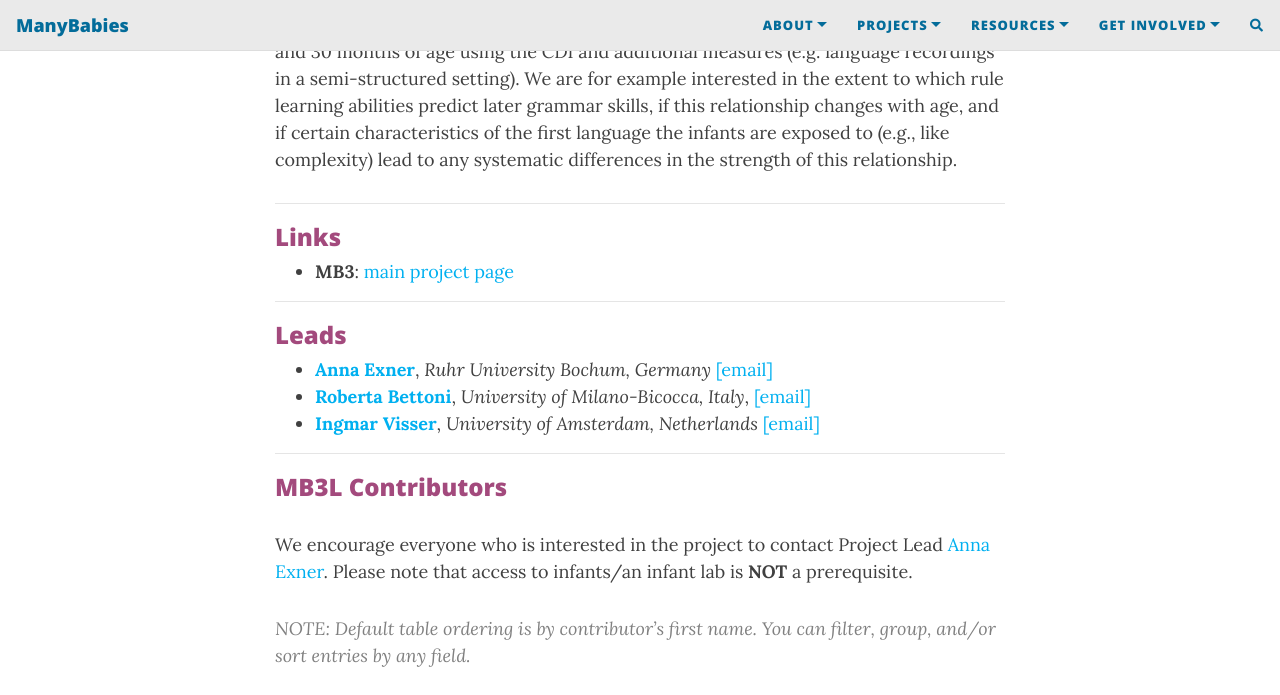
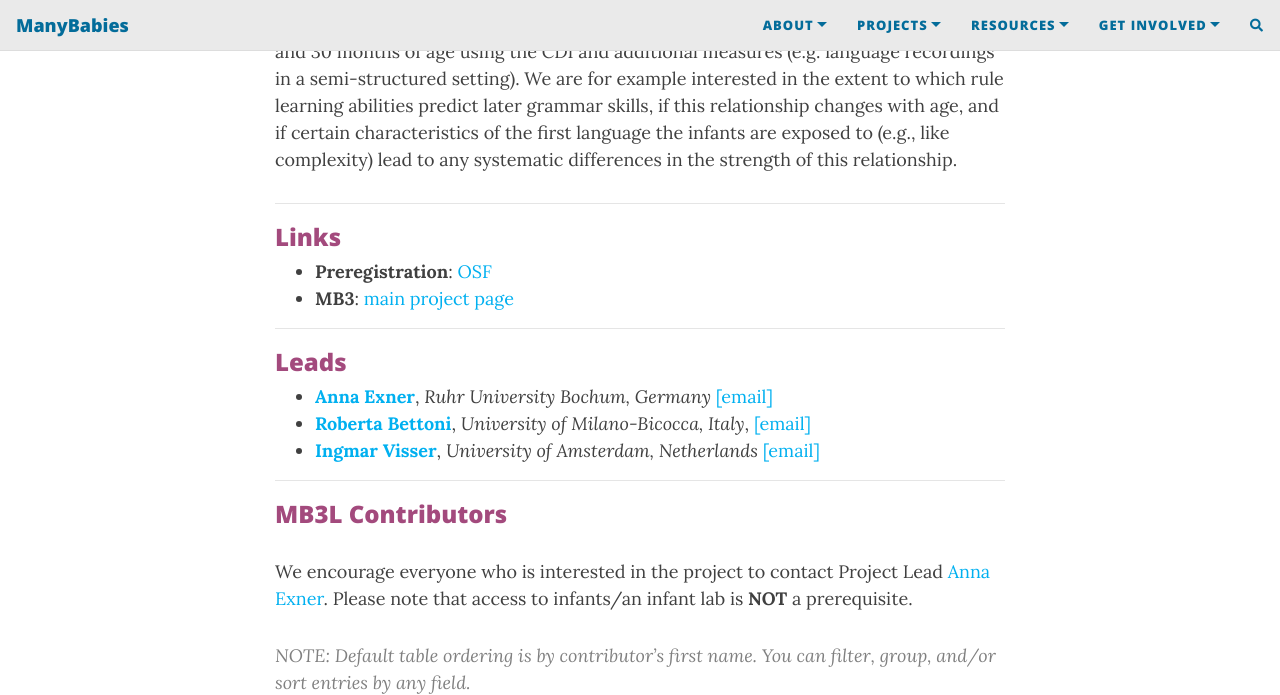
Before and after one commit to manybabies/manybabies.github.io, a Jekyll site: the page built from MB3L.md, in a window 1280 px wide and 900 px high, scrolled down 587 px, cut to the strip 0-695 px from the top of the window. Built offline with Jekyll 4.4.1, drawn with Linux system fonts in a browser that asks for light colours; nearby versions of some CDN libraries; comment, search, counter and statistics services are not loaded.

Commit message:
Update MB3L.md
add prereg link

```diff
--- a/MB3L.md
+++ b/MB3L.md
@@ -27,6 +27,7 @@ In this spin-off of the [**MB3**]({{site.baseurl}}/MB3/) project we aim to inves
 
 ***
 ### Links
+* **Preregistration**: [OSF](https://osf.io/hfqkc)
 * **MB3**: [main project page]({{site.baseurl}}/MB3/)
 
 ***
```
